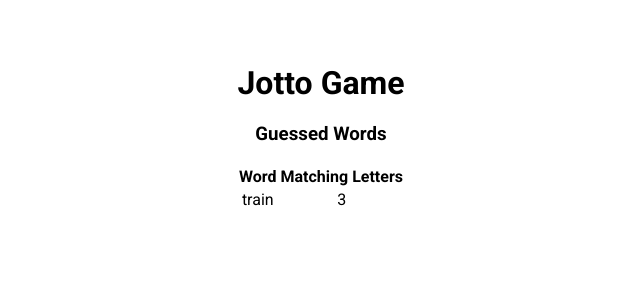
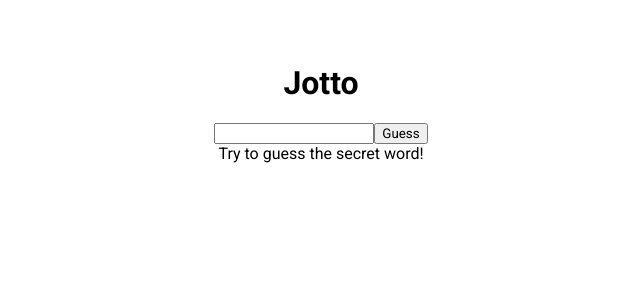
Before and after one commit to ffchn/jotto-game, a React (Create React App) app: page / in a window 1280 px wide. Shown: the top 300 px of the page, without its empty margins (319-959 px from the left). Built offline with nearby package versions, Linux system fonts and the light colour scheme.

Commit message:
adding functional tests for guess word

```diff
--- a/src/App.jsx
+++ b/src/App.jsx
@@ -1,21 +1,20 @@
 import Congrats from './Congrats'
 import GuessedWords from './GuessedWords'
 
+import Input from './Input'
 import './App.css'
 
-const App = () => {
+const App = ({ success = false, secretWord = 'party', guessedWords = [] }) => {
   return (
-    <div className='App'>
-      <h1>Jotto Game</h1>
-      <Congrats success={false} />
-      <GuessedWords
-        guessedWords={[
-          {
-            guessedWord: 'train',
-            letterMatchCount: 3,
-          },
-        ]}
+    <div data-test='component-app' className='App'>
+      <h1>Jotto</h1>
+      <Congrats success={success} />
+      <Input
+        success={success}
+        secretWord={secretWord}
+        guessedWords={guessedWords}
       />
+      <GuessedWords guessedWords={guessedWords} />
     </div>
   )
 }
--- a/src/Input.jsx
+++ b/src/Input.jsx
@@ -1,6 +1,7 @@
 import React from 'react'
+import { getLetterMatchCount } from './helpers'
 
-const Input = ({ success, secretWord }) => {
+const Input = ({ success, secretWord, guessedWords }) => {
   const [currentGuess, setCurrentGuess] = React.useState('')
 
   const handleInputChange = (e) => {
@@ -9,6 +10,13 @@ const Input = ({ success, secretWord }) => {
 
   const submit = (e) => {
     e.preventDefault()
+
+    const matchingCount = getLetterMatchCount(currentGuess, secretWord)
+
+    // guessedWords.push({
+    //   guessedWord: currentGuess,
+    //   letterMatchCount: matchingCount,
+    // })
     //TODO: update guessedWords
     //TODO: check against secretword and update success if needed
 
```
Also changed, not shown: 2 other files (tests, documents, lock files or other folders).
